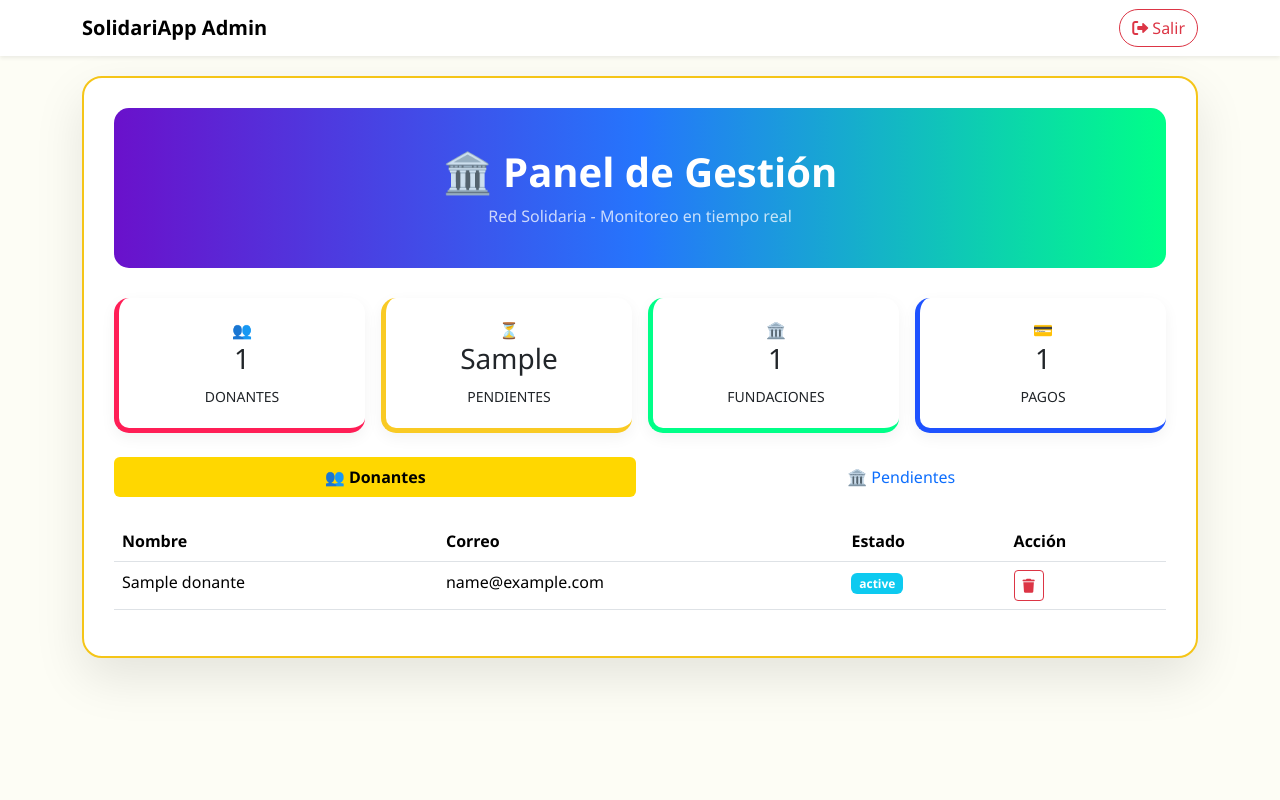
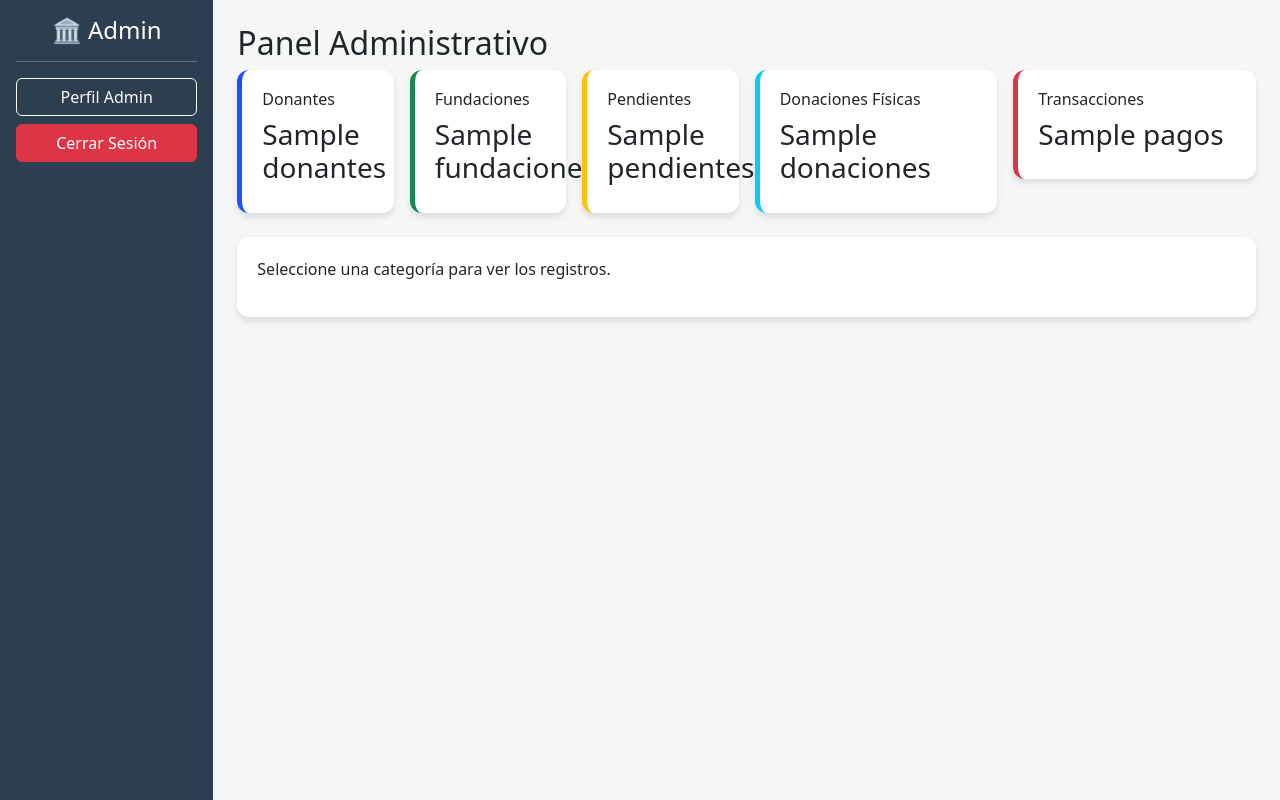
Before and after one commit to Will-2207/despliegue.1, a Flask app: template templates/admin_dashboard.html in a window 1280 px wide. Run offline with Flask 3, Linux system fonts and the light colour scheme; tables that the repository leaves empty hold one stand-in row (values such as "Sample post"); the template is opened without the code that fills it: values that come from a table or form of the project are taken from there, most other values are stand-ins (such as "Sample title", 1, 10 or a date in 2020).

Commit message:
Dashboard administrativo completo con métricas y offcanvas

```diff
--- a/templates/admin_dashboard.html
+++ b/templates/admin_dashboard.html
@@ -2,101 +2,64 @@
 <html lang="es">
 <head>
     <meta charset="UTF-8">
-    <meta name="viewport" content="width=device-width, initial-scale=1.0">
-    <title>Panel de Administración — SolidariApp</title>
+    <title>Panel Administrativo - Red Solidaria</title>
     <link href="https://cdn.jsdelivr.net/npm/bootstrap@5.3.3/dist/css/bootstrap.min.css" rel="stylesheet">
     <link rel="stylesheet" href="https://cdnjs.cloudflare.com/ajax/libs/font-awesome/6.0.0/css/all.min.css">
     <style>
-        :root { --azul-solidario: #1e52ff; --verde-solidario: #00ff88; --amarillo-solidario: #ffd700; }
-        body { background-color: #fdfdf5; font-family: 'Segoe UI', sans-serif; }
-        .main-admin-wrapper { background: #fff; border-radius: 20px; box-shadow: 0 20px 50px rgba(0,0,0,0.1); padding: 30px; margin: 20px auto; border: 2px solid #f5c518; max-width: 1200px; }
-        .dashboard-header { border-radius: 15px; padding: 40px 20px; text-align: center; background: linear-gradient(90deg, #6a11cb 0%, #2575fc 50%, #00ff88 100%); color: #fff; margin-bottom: 30px; }
-        .stats-card { background: white; border-radius: 15px; padding: 20px 10px; text-align: center; box-shadow: 0 5px 15px rgba(0,0,0,0.05); transition: 0.3s; border-bottom: 5px solid #ccc; height: 100%; }
-        .stats-card:hover { transform: translateY(-5px); box-shadow: 0 10px 25px rgba(0,0,0,0.1); }
-        .card-donantes { border-left: 5px solid #ff1e56; border-bottom-color: #ff1e56; }
-        .card-fundaciones { border-left: 5px solid #00ff88; border-bottom-color: #00ff88; }
-        .card-donaciones { border-left: 5px solid #1e52ff; border-bottom-color: #1e52ff; }
-        .card-pendientes { border-left: 5px solid #f9ca24; border-bottom-color: #f9ca24; }
-        .table thead { background: var(--azul-solidario); color: white; }
-        .nav-pills .nav-link.active { background-color: var(--amarillo-solidario) !important; color: #000 !important; font-weight: bold; }
-        .motivo-option { display: flex; align-items: flex-start; gap: 10px; padding: 10px; border: 1.5px solid #eee; border-radius: 8px; margin-bottom: 6px; cursor: pointer; }
+        body { background: #f4f7f6; }
+        .sidebar { background: #2c3e50; min-height: 100vh; color: white; }
+        .stats-card { background: #fff; border-radius: 12px; padding: 20px; box-shadow: 0 4px 6px rgba(0,0,0,0.1); cursor: pointer; transition: 0.3s; border-left: 5px solid #1e52ff; }
+        .stats-card:hover { transform: translateY(-5px); }
+        .table-container { background: white; padding: 20px; border-radius: 12px; box-shadow: 0 4px 6px rgba(0,0,0,0.1); }
     </style>
 </head>
 <body>
 
-<nav class="navbar navbar-expand-lg navbar-light bg-white shadow-sm">
-    <div class="container">
-        <a class="navbar-brand fw-bold" href="#">SolidariApp Admin</a>
-        <a href="{{ url_for('auth_bp.logout') }}" class="btn btn-outline-danger rounded-pill"><i class="fas fa-sign-out-alt"></i> Salir</a>
-    </div>
-</nav>
-
-<div class="container">
-    <div class="main-admin-wrapper">
-        <div class="dashboard-header">
-            <h1 class="fw-bold">🏛️ Panel de Gestión</h1>
-            <p class="mb-0 opacity-75">Red Solidaria - Monitoreo en tiempo real</p>
+<div class="container-fluid">
+    <div class="row">
+        <div class="col-md-2 sidebar p-3">
+            <h4 class="text-center">🏛️ Admin</h4>
+            <hr>
+            <button class="btn btn-outline-light w-100 mb-2" data-bs-toggle="offcanvas" data-bs-target="#offcanvasProfile">Perfil Admin</button>
+            <a href="/logout" class="btn btn-danger w-100">Cerrar Sesión</a>
         </div>
 
-        <div class="row g-3 mb-4">
-            <div class="col-md-3"><div class="stats-card card-donantes"><div>👥</div><h3>{{ metricas.total_donantes }}</h3><small>DONANTES</small></div></div>
-            <div class="col-md-3"><div class="stats-card card-pendientes"><div>⏳</div><h3>{{ metricas.fundaciones_pendientes }}</h3><small>PENDIENTES</small></div></div>
-            <div class="col-md-3"><div class="stats-card card-fundaciones"><div>🏛️</div><h3>{{ metricas.total_fundaciones }}</h3><small>FUNDACIONES</small></div></div>
-            <div class="col-md-3"><div class="stats-card card-donaciones"><div>💳</div><h3>{{ metricas.total_pagos }}</h3><small>PAGOS</small></div></div>
-        </div>
+        <div class="col-md-10 p-4">
+            <h2>Panel Administrativo</h2>
 
-        <ul class="nav nav-pills nav-fill mb-4" id="adminTabs">
-            <li class="nav-item"><button class="nav-link active" data-bs-toggle="tab" data-bs-target="#tab1">👥 Donantes</button></li>
-            <li class="nav-item"><button class="nav-link" data-bs-toggle="tab" data-bs-target="#tab2">🏛️ Pendientes</button></li>
-        </ul>
+            <div class="row g-3 mb-4">
+                <div class="col-md-2"><div class="stats-card" onclick="loadData('donantes')"><h6>Donantes</h6><h3>{{ stats.donantes }}</h3></div></div>
+                <div class="col-md-2"><div class="stats-card border-success" onclick="loadData('fundaciones')"><h6>Fundaciones</h6><h3>{{ stats.fundaciones }}</h3></div></div>
+                <div class="col-md-2"><div class="stats-card border-warning" onclick="loadData('pendientes')"><h6>Pendientes</h6><h3>{{ stats.pendientes }}</h3></div></div>
+                <div class="col-md-3"><div class="stats-card border-info" onclick="loadData('donaciones')"><h6>Donaciones Físicas</h6><h3>{{ stats.donaciones }}</h3></div></div>
+                <div class="col-md-3"><div class="stats-card border-danger" onclick="loadData('pagos')"><h6>Transacciones</h6><h3>{{ stats.pagos }}</h3></div></div>
+            </div>
 
-        <div class="tab-content">
-            <div class="tab-pane fade show active" id="tab1">
-                <table class="table table-hover">
-                    <thead><tr><th>Nombre</th><th>Correo</th><th>Estado</th><th>Acción</th></tr></thead>
-                    <tbody>
-                        {% for d in donantes %}
-                        <tr><td>{{ d.nombre }}</td><td>{{ d.email }}</td><td><span class="badge bg-info">{{ d.estado }}</span></td>
-                        <td><button class="btn btn-sm btn-outline-danger" onclick="abrirModal('{{ url_for('admin_bp.eliminar_donante', donante_id=d.id) }}')"><i class="fas fa-trash"></i></button></td></tr>
-                        {% endfor %}
-                    </tbody>
-                </table>
-            </div>
-            <div class="tab-pane fade" id="tab2">
-                <table class="table table-hover">
-                    <thead><tr><th>Nombre</th><th>NIT</th><th>Correo</th><th>Acción</th></tr></thead>
-                    <tbody>
-                        {% for f in pendientes %}
-                        <tr><td>{{ f.nombre_fundacion }}</td><td>{{ f.nit }}</td><td>{{ f.usuario.email }}</td>
-                        <td><form action="{{ url_for('admin_bp.aprobar', fundacion_id=f.id) }}" method="POST" class="d-inline"><button class="btn btn-sm btn-success">Aprobar</button></form></td></tr>
-                        {% endfor %}
-                    </tbody>
-                </table>
+            <div class="table-container" id="adminTable">
+                <p>Seleccione una categoría para ver los registros.</p>
             </div>
         </div>
     </div>
 </div>
 
-<div class="modal fade" id="modalAccion" tabindex="-1">
-    <div class="modal-dialog modal-dialog-centered">
-        <form id="formAccion" method="POST" class="modal-content">
-            <div class="modal-header bg-danger text-white"><h5 class="modal-title">Confirmar Acción</h5></div>
-            <div class="modal-body">
-                <label>Motivo:</label>
-                <select name="motivo" class="form-select" id="selectMotivo" onchange="checkOtro()">
-                    <option value="Solicitud del usuario">Solicitud del usuario</option>
-                    <option value="Otro">Otro</option>
-                </select>
-                <textarea name="motivo_otro" id="textareaOtro" class="form-control mt-2" style="display:none;"></textarea>
-            </div>
-            <div class="modal-footer"><button type="submit" class="btn btn-danger">Confirmar</button></div>
+<div class="offcanvas offcanvas-end" id="offcanvasProfile">
+    <div class="offcanvas-header"><h5 class="offcanvas-title">Mi Perfil</h5></div>
+    <div class="offcanvas-body">
+        <form action="/admin/update_profile" method="POST">
+            <input type="text" name="nombre" class="form-control mb-2" placeholder="Nombre completo">
+            <input type="email" name="email" class="form-control mb-2" placeholder="Correo">
+            <button class="btn btn-primary w-100">Guardar Cambios</button>
         </form>
     </div>
 </div>
 
 <script>
-function checkOtro() { document.getElementById('textareaOtro').style.display = document.getElementById('selectMotivo').value === 'Otro' ? 'block' : 'none'; }
-function abrirModal(url) { document.getElementById('formAccion').action = url; new bootstrap.Modal(document.getElementById('modalAccion')).show(); }
+    function loadData(type) {
+        document.getElementById('adminTable').innerHTML = "Cargando...";
+        fetch(`/admin/get_data/${type}`)
+            .then(res => res.text())
+            .then(html => document.getElementById('adminTable').innerHTML = html);
+    }
 </script>
 <script src="https://cdn.jsdelivr.net/npm/bootstrap@5.3.3/dist/js/bootstrap.bundle.min.js"></script>
 </body>
```
